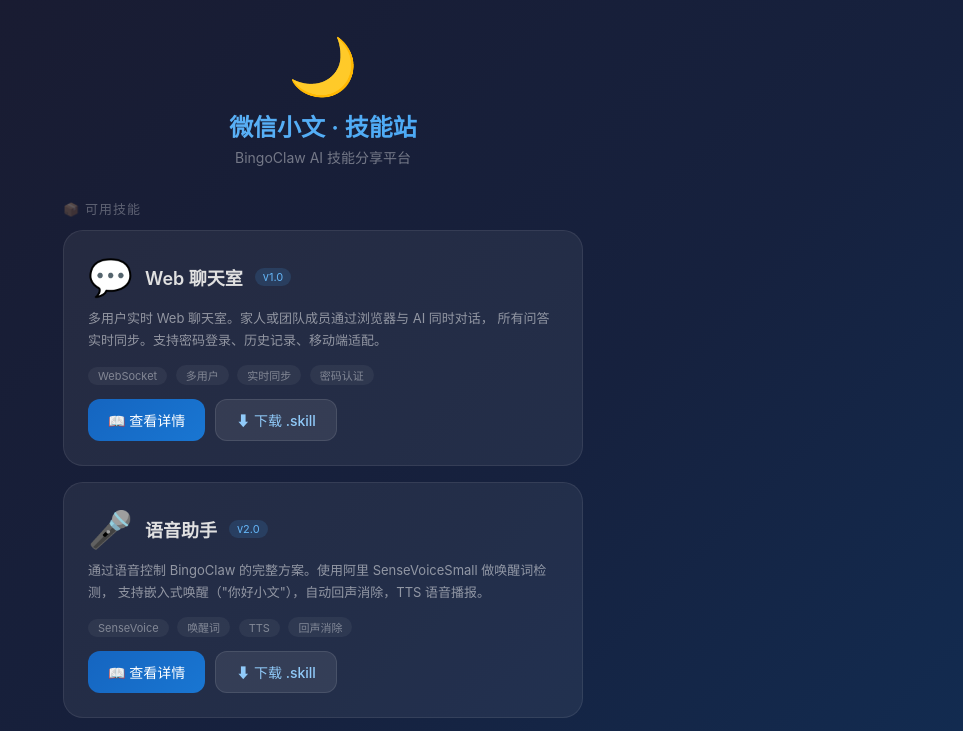
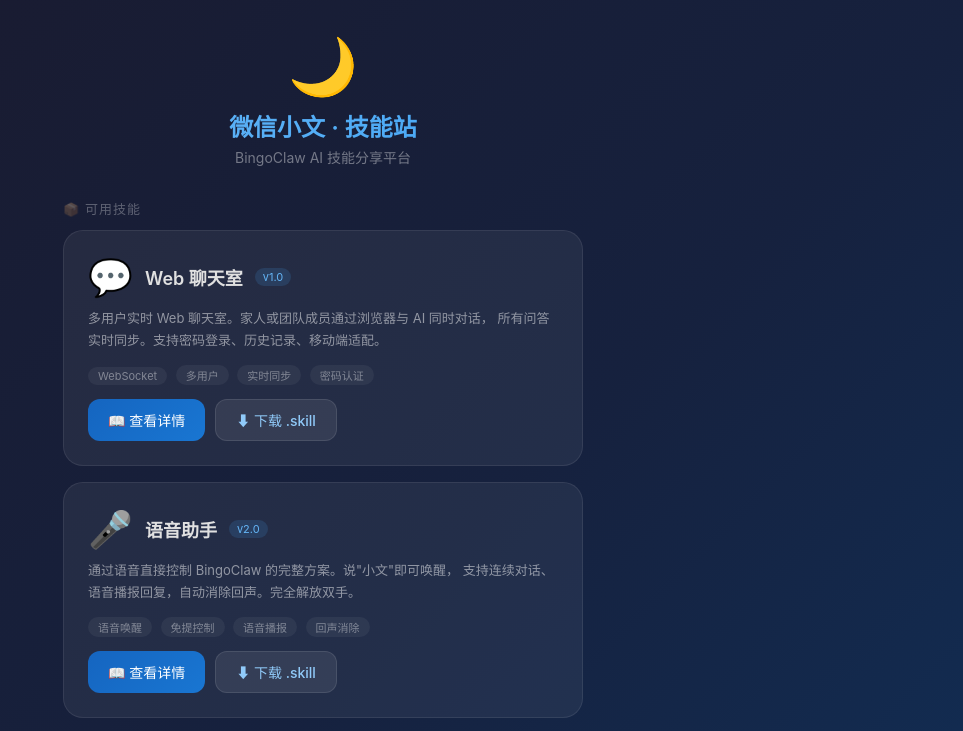
Before and after one commit to baishw/baishw.github.io, a plain HTML site: page voice-control/index.html in a window 1280 px wide. Shown: the top 731 px of the page, without its empty margins (317-1280 px from the left). Drawn offline with Linux system fonts and the light colour scheme.

Commit message:
隐藏语音助手技术名称

```diff
--- a/voice-control/index.html
+++ b/voice-control/index.html
@@ -4,11 +4,11 @@
 <meta charset="UTF-8">
 <meta name="viewport" content="width=device-width, initial-scale=1.0">
 <title>微信小文 · BingoClaw 技能站</title>
-<meta name="description" content="语音控制 BingoClaw 助手。下载 AI 技能包，部署到你的 BingoClaw 实例上。支持语音助手、Web 聊天室等。" />
+<meta name="description" content="说"小文"即可唤醒的语音助手。下载技能包，部署到你的 BingoClaw 实例上，开口即用。" />
 
 <!-- Open Graph / 微信分享 -->
-<meta property="og:title" content="微信小文 · BingoClaw 技能站" />
-<meta property="og:description" content="下载 AI 技能包，部署到你的 BingoClaw 实例上。" />
+<meta property="og:title" content="语音助手 · 微信小文技能站" />
+<meta property="og:description" content="说"小文"唤醒语音助手，解放双手。" />
 <meta property="og:type" content="website" />
 <meta property="og:url" content="https://baishw.github.io" />
 <meta property="og:image" content="https://baishw.github.io/icon.png" />
@@ -114,13 +114,13 @@
       <span class="version">v2.0</span>
     </div>
     <div class="desc">
-      通过语音控制 BingoClaw 的完整方案。使用阿里 SenseVoiceSmall 做唤醒词检测，
-      支持嵌入式唤醒（"你好小文"），自动回声消除，TTS 语音播报。
+      通过语音直接控制 BingoClaw 的完整方案。说"小文"即可唤醒，
+      支持连续对话、语音播报回复，自动消除回声。完全解放双手。
     </div>
     <div class="tags">
-      <span>SenseVoice</span>
-      <span>唤醒词</span>
-      <span>TTS</span>
+      <span>语音唤醒</span>
+      <span>免提控制</span>
+      <span>语音播报</span>
       <span>回声消除</span>
     </div>
     <div class="actions">
```
Also changed, not shown: index.html (+5 -5 lines).
